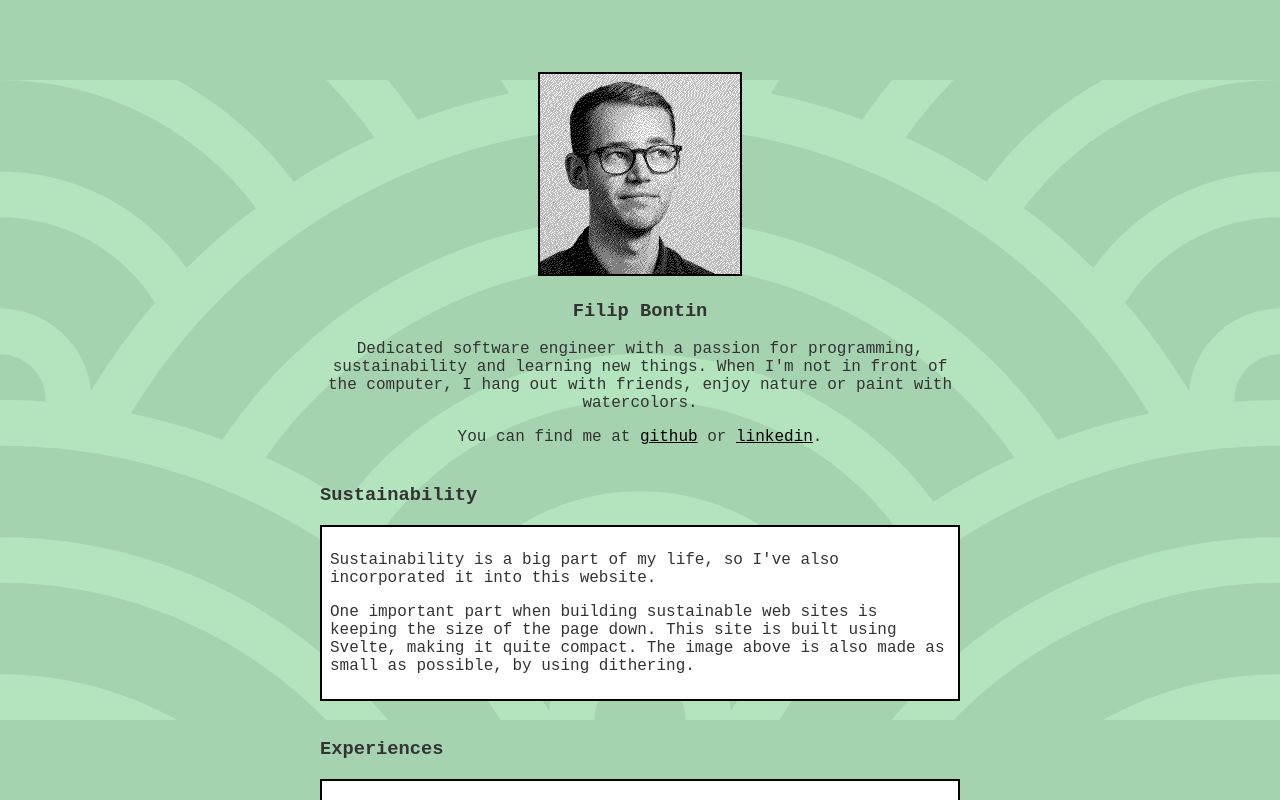
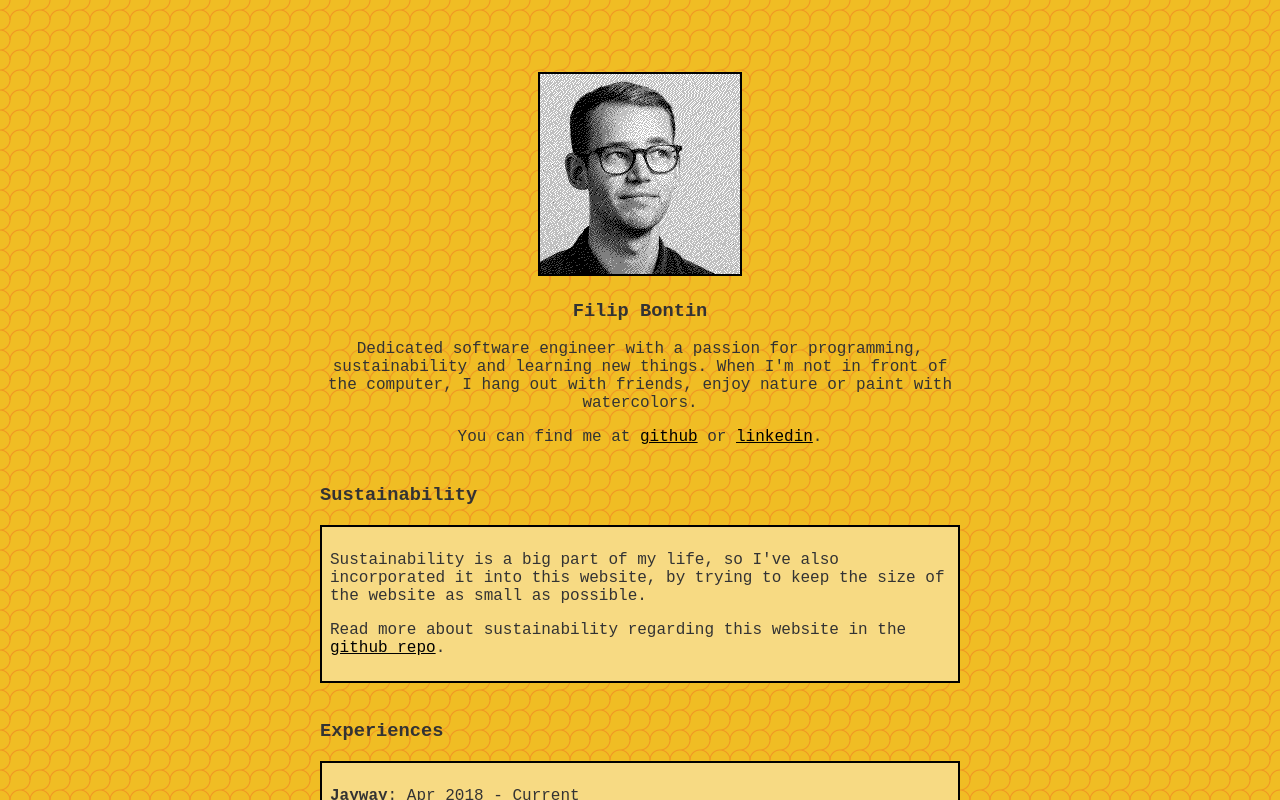
Before and after one commit to fbontin/fbontin.github.io, a Svelte app: page / in a window 1280 px wide. Shown: the top 800 px of the page. Built offline with nearby package versions, Linux system fonts and the light colour scheme.

Commit message:
Update color scheme and background pattern

```diff
--- a/public/global.css
+++ b/public/global.css
@@ -1,7 +1,19 @@
-html, body {
+html,
+body {
   position: relative;
   width: 100%;
   height: 100%;
+}
+
+:root {
+  --transparent: rgba(0, 0, 0, 0);
+  --orange: #f09424;
+  --yellow: #f0bd24;
+  --light-yellow: #f7da83;
+}
+
+a:any-link {
+  color: #000;
 }
 
 body {
@@ -9,7 +21,20 @@ body {
   margin: 0;
   box-sizing: border-box;
   font-family: monospace, serif;
-	background:
-		repeat fixed url(../endless-clouds.svg),
-		#a5d3b0;
+  /* Background pattern modified from https://projects.verou.me/css3patterns/#microbial-mat */
+  background: radial-gradient(
+        circle at 0% 50%,
+        var(--transparent) 9px,
+        var(--orange) 10px,
+        var(--transparent) 11px
+      )
+      0px 10px,
+    radial-gradient(
+      at 100% 100%,
+      var(--transparent) 9px,
+      var(--orange) 10px,
+      var(--transparent) 11px
+    ),
+    var(--yellow);
+  background-size: 20px 20px;
 }
--- a/src/Experiences.svelte
+++ b/src/Experiences.svelte
@@ -24,7 +24,7 @@
     border: 0.125em solid black;
     margin-top: 1em;
     padding: 0.5em;
-    background-color: #fff;
+    background-color: var(--light-yellow);
     list-style-type: none;
   }
 </style>
--- a/src/Sustainability.svelte
+++ b/src/Sustainability.svelte
@@ -4,7 +4,7 @@
 
 <div>
   {#each getSustainability() as paragraph}
-    <p>{paragraph}</p>
+    <p>{@html paragraph}</p>
   {/each}
 </div>
 
@@ -13,7 +13,7 @@
     border: 0.125em solid black;
     padding: 0.5em;
     text-align: left;
-    background-color: #fff;
+    background-color: var(--light-yellow);
     list-style-type: none;
   }
 </style>
--- a/src/data.ts
+++ b/src/data.ts
@@ -10,7 +10,7 @@ export const getExperiences = () => [
   {
     title: "Jayway",
     text:
-      "Currently working as a full stack developer at Jayway. Have been working with React, TypeScript and AWS to name a few. I'm also competence lead for part of the Malmö office.",
+      "Currently working as a frontend developer at Jayway. I have been working with React, TypeScript and Azure amongst others. I'm also competence lead for part of the Malmö office.",
     startDate: "Apr 2018",
     endDate: "Current",
   },
@@ -38,6 +38,6 @@ export const getExperiences = () => [
 ];
 
 export const getSustainability = () => [
-  `Sustainability is a big part of my life, so I've also incorporated it into this website.`,
-  `One important part when building sustainable web sites is keeping the size of the page down. This site is built using Svelte, making it quite compact. The image above is also made as small as possible, by using dithering.`,
+  `Sustainability is a big part of my life, so I've also incorporated it into this website, by trying to keep the size of the website as small as possible.`,
+  `Read more about sustainability regarding this website in the <a href="https://github.com/fbontin/fbontin.github.io">github repo</a>.`,
 ];
```
Also changed, not shown: public/endless-clouds.svg (deleted), 1 other file (tests, documents, lock files or other folders). Lines whose indentation alone changed are shown as unchanged.
